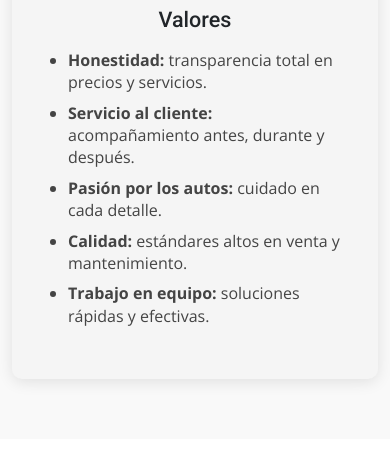
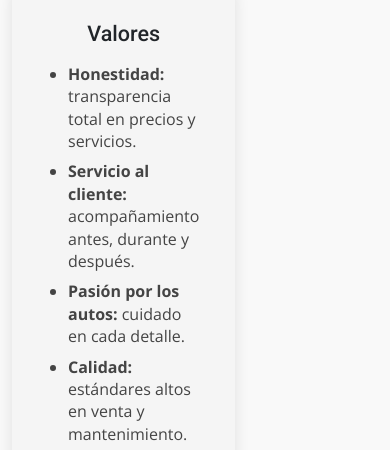
Before and after one commit to SebasRodzSanz/Desarrollo_app_web_2_proyecto, a plain HTML site: page index.html in a window 390 px wide. Shown: the part 4903-5353 px from the top of the page. Drawn offline with nearby package versions, Linux system fonts and the light colour scheme.

Commit message:
Implement responsive styles for mision-vision-valores
Added responsive styles for mobile and tablet views.

```diff
--- a/css/estilos.css
+++ b/css/estilos.css
@@ -150,6 +150,20 @@ nav.navbar {
     margin-bottom: 8px;
     color: #444;
     line-height: 1.4;
+}
+/* RESPONSIVE FORZADO */
+@media (max-width: 767.98px) {
+    #mision-vision-valores .col-12 {
+        width: 100%;
+        max-width: 100%;
+    }
+}
+
+/* TABLET: 2 columnas */
+@media (max-width: 991.98px) {
+    #mision-vision-valores .col-sm-6 {
+        width: 50%;
+    }
 }
 
 /* ===============================
```
